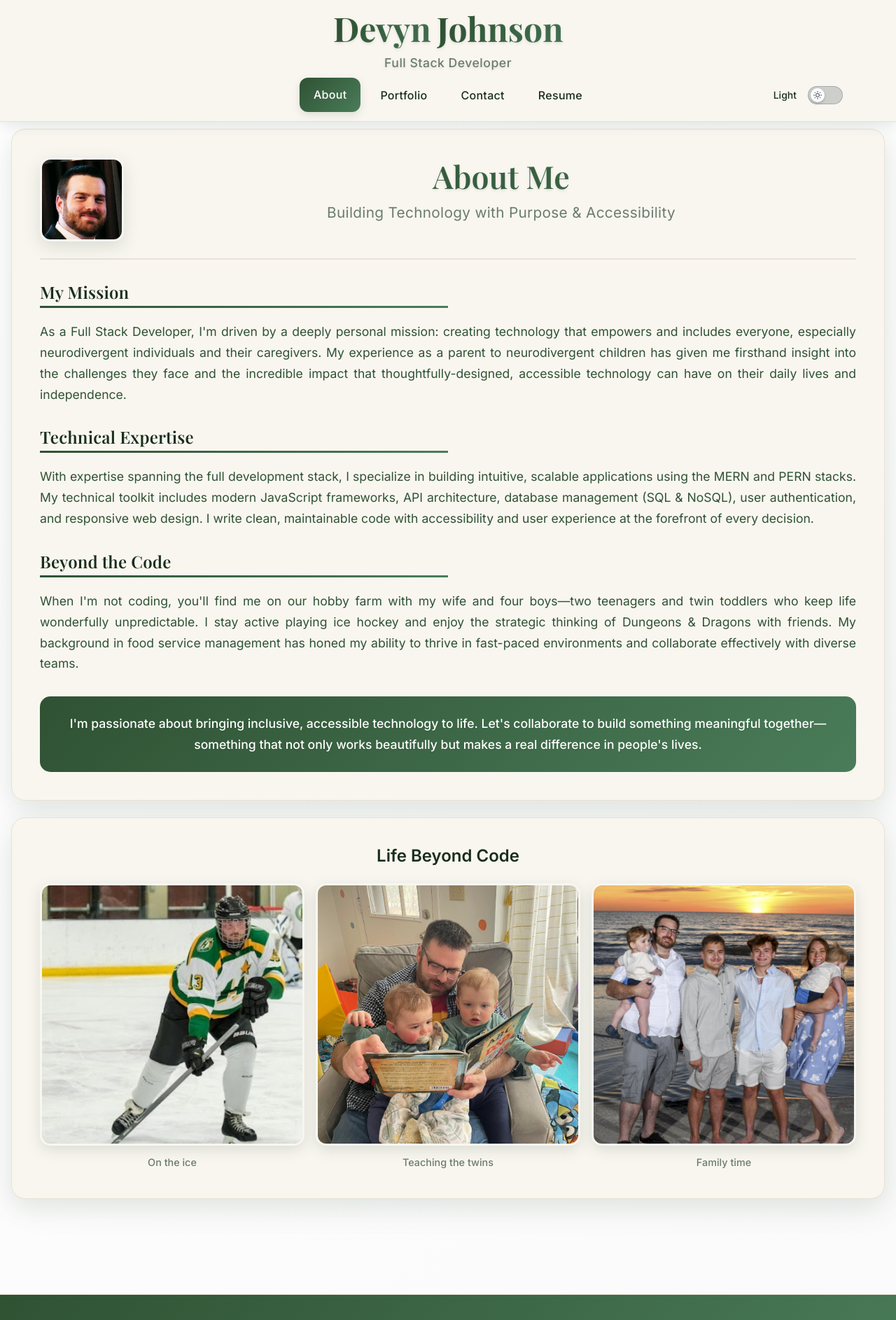
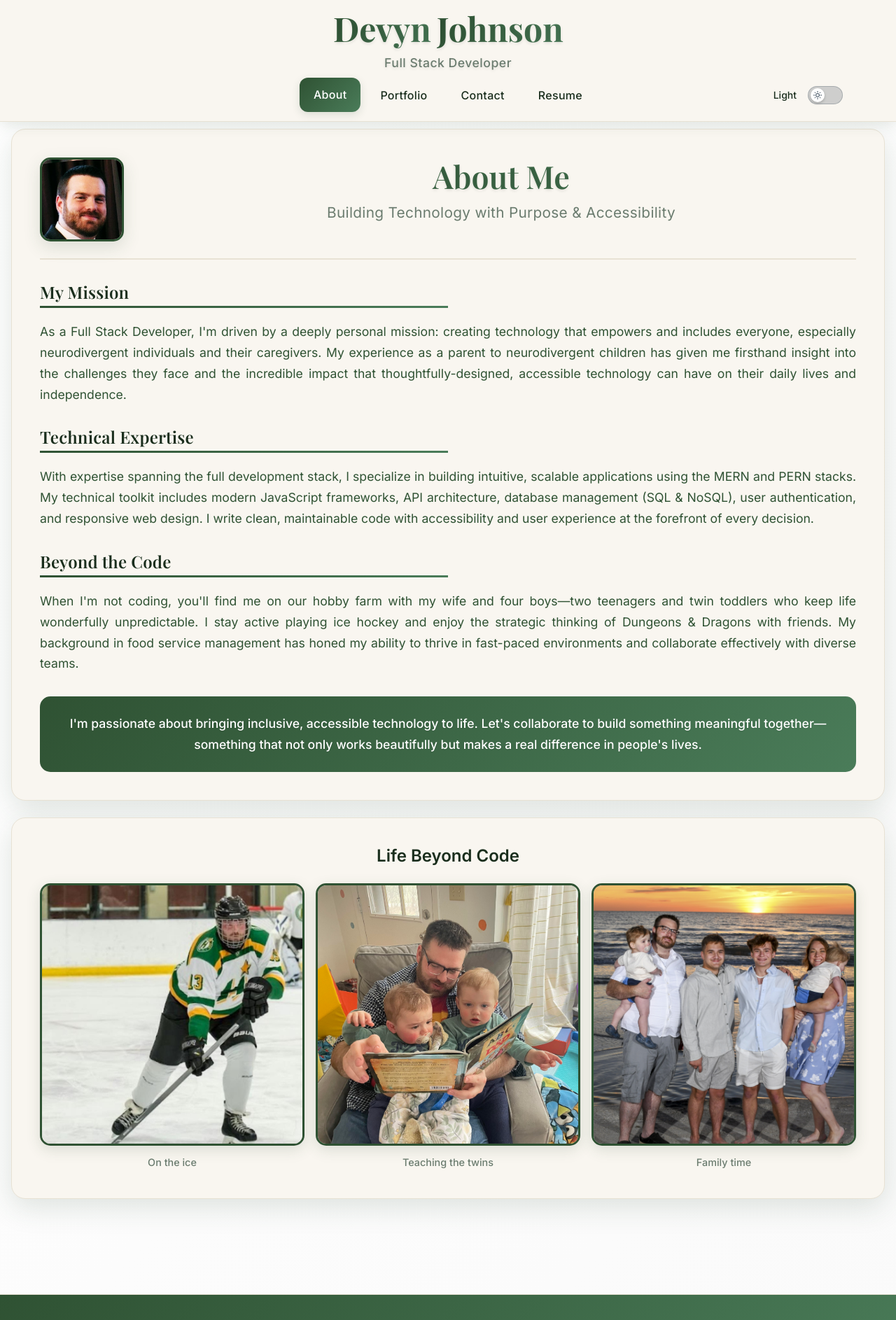
Before and after one commit to DevynJohnson/portfolio, a React (Vite) app in the folder portfolio/: page / in a window 1280 px wide. Shown: the top 1886 px of the page at 70% size. Built offline with nearby package versions, Linux system fonts and the light colour scheme.

Commit message:
Changing border colors on images and project cards to be dark on light mode and light on dark mode instead of the other way around to help them stand out better.

```diff
--- a/portfolio/src/styles/about.css
+++ b/portfolio/src/styles/about.css
@@ -44,7 +44,12 @@
   border-radius: 15px;
   box-shadow: 0 8px 25px var(--card-shadow);
   transition: transform 0.3s ease, box-shadow 0.3s ease;
-  border: 3px solid var(--card-background);
+  border: 3px solid #2f5233; /* Dark border for light mode */
+}
+
+/* Dark mode - use light border for contrast */
+[data-theme="dark"] .aboutMe-main-photo {
+  border: 3px solid #c8b99c; /* Light cream border for dark mode */
 }
 
 .aboutMe-main-photo:hover {
@@ -77,8 +82,13 @@
   border-radius: 15px;
   box-shadow: 0 6px 20px var(--card-shadow);
   transition: all 0.3s ease;
-  border: 3px solid var(--card-background);
+  border: 3px solid #2f5233; /* Dark border for light mode */
   background-color: var(--card-background);
+}
+
+/* Dark mode - use light border for contrast */
+[data-theme="dark"] .aboutMe-gallery-photo {
+  border: 3px solid #c8b99c; /* Light cream border for dark mode */
 }
 
 /* Special handling for hockey image to prevent awkward cropping */
--- a/portfolio/src/styles/portfolio.css
+++ b/portfolio/src/styles/portfolio.css
@@ -74,7 +74,12 @@
   max-width: 100%;
   /* Ensure equal heights in each row */
   height: 100%;
-  border: 1px solid var(--border-color);
+  border: 1px solid #2f5233; /* Dark border for light mode */
+}
+
+/* Dark mode - use light border for contrast */
+[data-theme="dark"] .projectCard {
+  border: 1px solid #c8b99c; /* Light cream border for dark mode */
 }
 
 .projectCard:hover {
```
